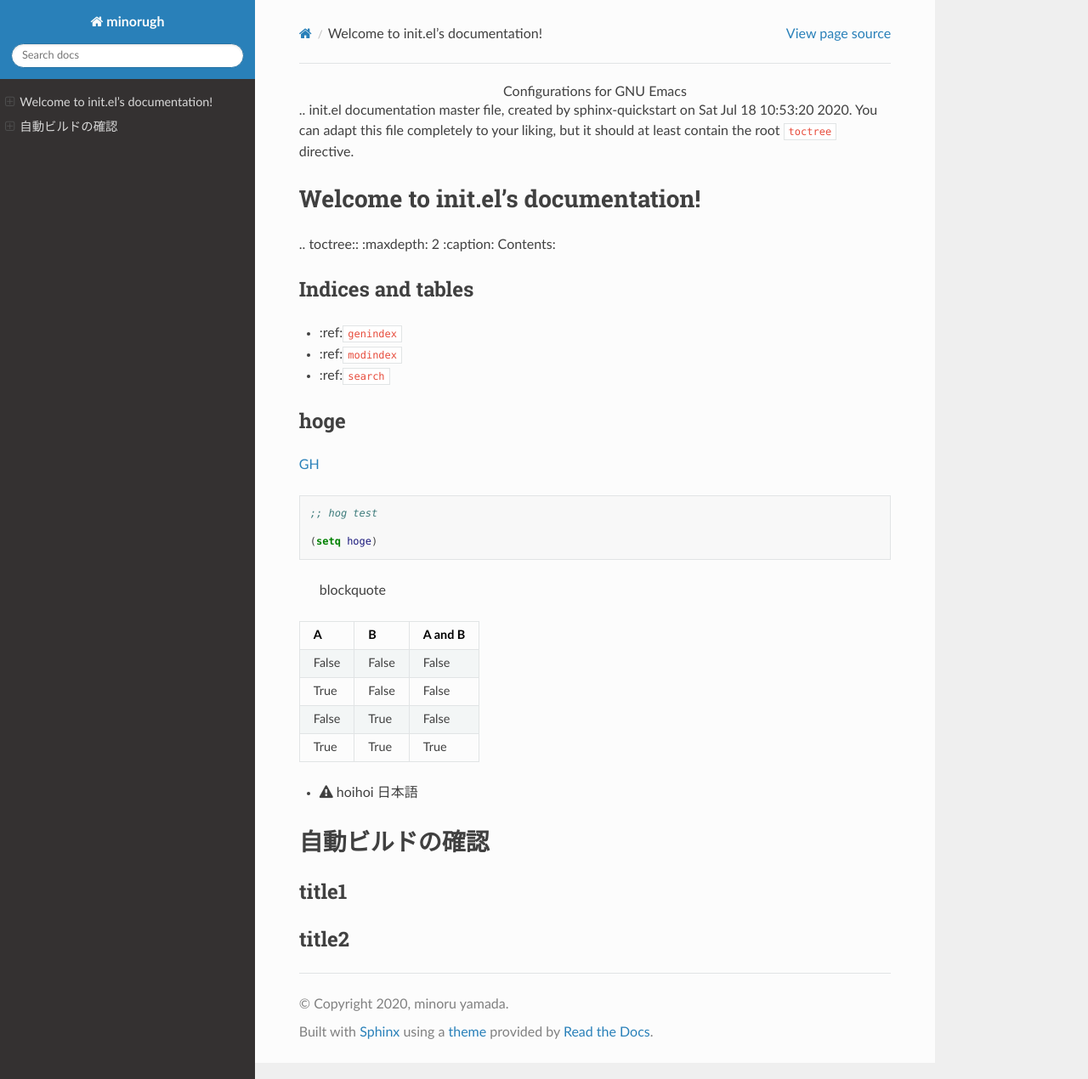
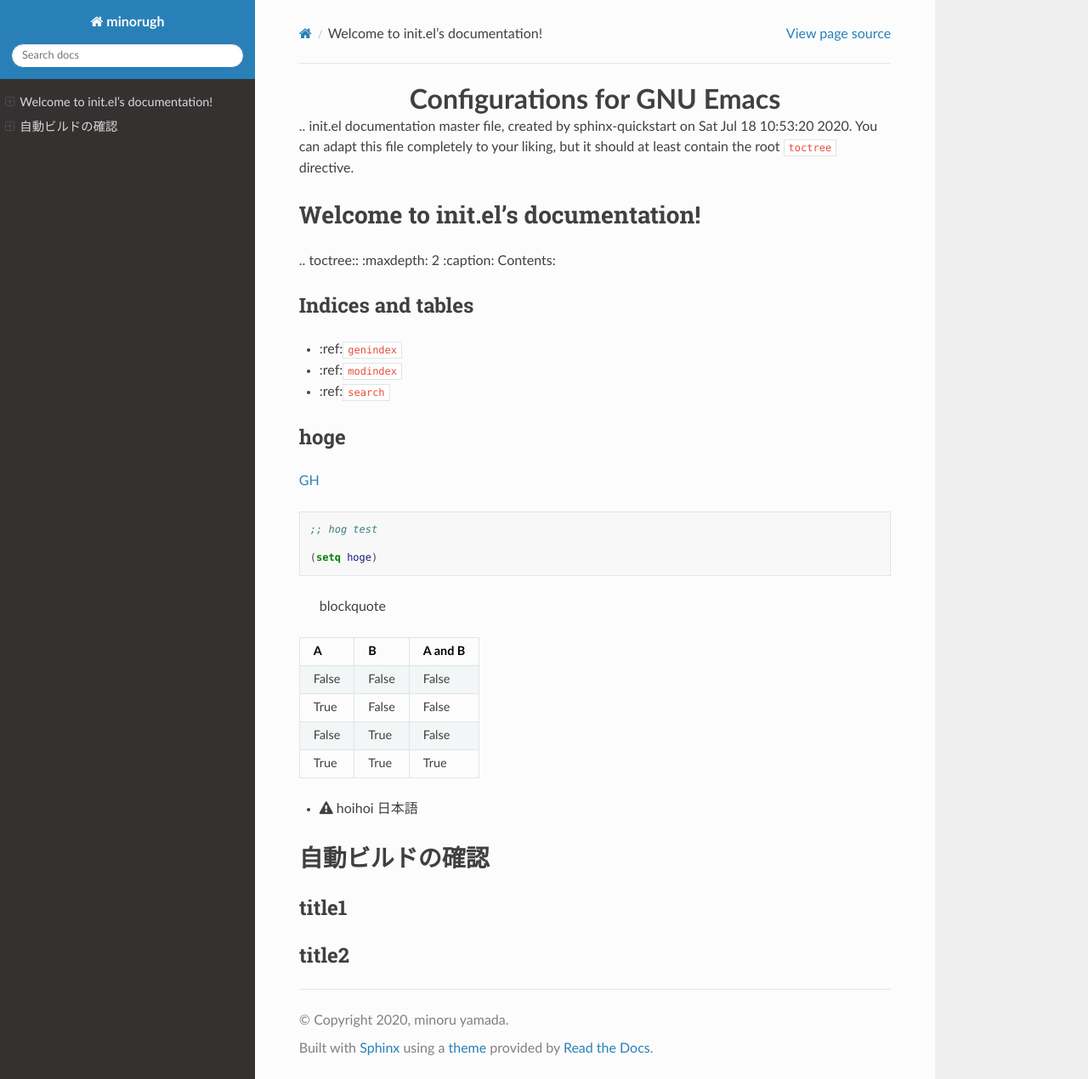
Before and after one commit to nomissbowling/emacs.d, a Sphinx documentation site: the page built from docs/index.md, in a window 1280 px wide and 1270 px high. Shown: the whole window at 85% size. Built offline with Sphinx 7.4.7 and the Read the Docs theme 2.0.0, drawn with Linux system fonts in a browser that asks for light colours.

Commit message:
Fix title

```diff
--- a/docs/index.md
+++ b/docs/index.md
@@ -1,4 +1,4 @@
-<div style="text-align: center; font-size:20px font-weight:bold">
+<div style="text-align: center; font-size:200%; font-weight:bold">
 Configurations for GNU Emacs
 </div>
 
```
